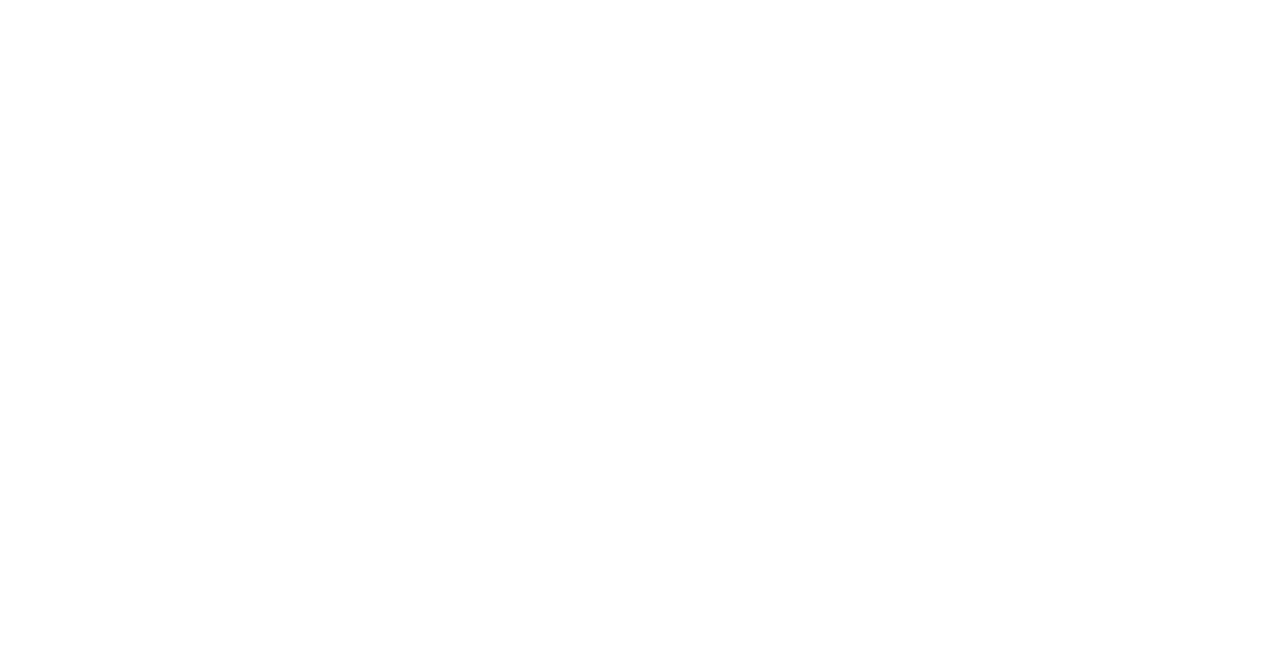
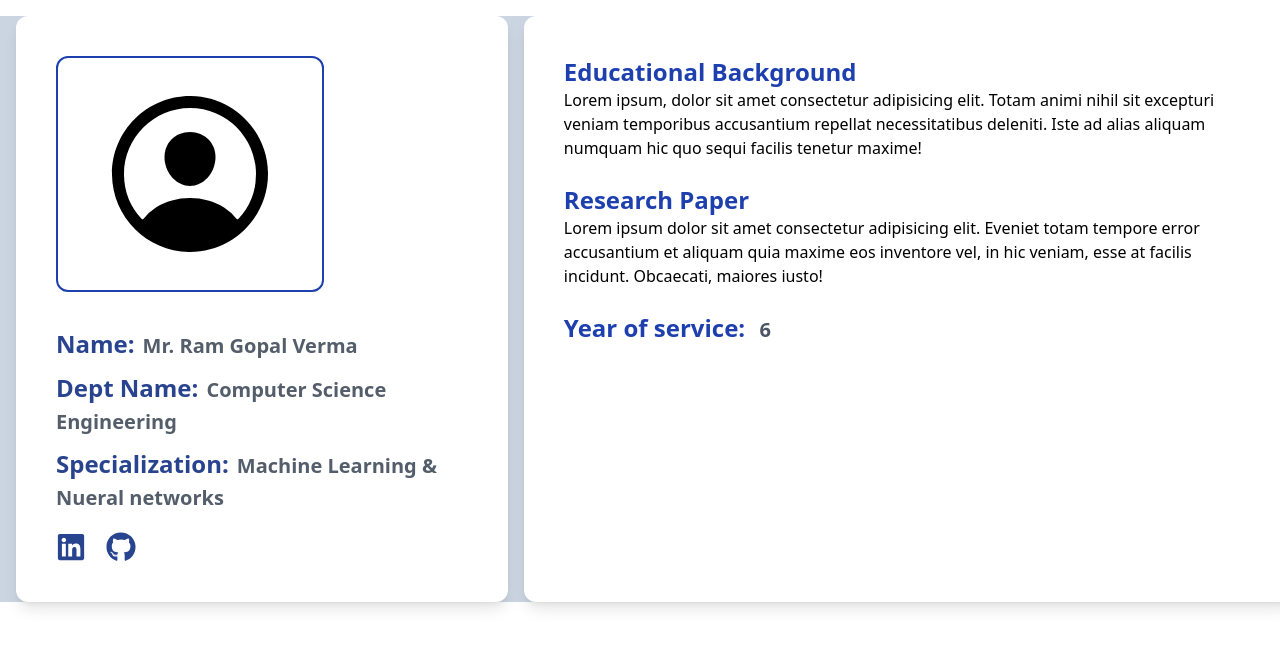
Before and after one commit to TheAkashRoy/ERP-System, a React (Create React App) app in the folder frontend/: page /teacher-profile in a window 1280 px wide. Shown: the top 648 px of the page. Built offline with nearby package versions, Linux system fonts and the light colour scheme.

Commit message:
dinal updates

```diff
--- a/frontend/src/components/GiveExam.jsx
+++ b/frontend/src/components/GiveExam.jsx
@@ -3,7 +3,7 @@
 import { RxCrossCircled } from "react-icons/rx";
 import Sidebar2 from './Sidebar2';
 import Swal from 'sweetalert2'
-
+import exam from '../assets/exam.jpg'
 function GiveExam() {
   const [isModalOpen, setIsModalOpen] = useState(false);
   const [error, setError] = useState("");
@@ -81,6 +81,7 @@
     <div className='flex flex-row '>
     <Sidebar2/>
 <div className='flex flex-col gap-2 items-start justify-start bg-gray-100 p-10 w-full '>
+<img src={exam} alt="exam" className='w-[58%] h-[55%] mb-1'/>
 <input type="text"
 name="code"
 placeholder='Enter Code here'
--- a/frontend/src/components/RoutineBox.jsx
+++ b/frontend/src/components/RoutineBox.jsx
@@ -55,7 +55,7 @@
          resp = await response.json();
         console.log("Code from response",resp);
         setError("");
-
+        closeModal();
       } else {
         setError("Code could not be fetched.");
       }
--- a/frontend/src/components/Sidebar.jsx
+++ b/frontend/src/components/Sidebar.jsx
@@ -13,10 +13,11 @@
       </div></Link>
       <div className="p-4 mt-10 flex flex-col gap-3">
         <ul className="space-y-3 hover:cursor-pointer items-center">
+        <Link to="/teacher-profile">
           <li className="p-2 text-lg text-[#787486] group-hover:text-gray-900 flex flex-row font-semibold gap-2 items-center ">
             <BsPerson className="hidden lg:block" />
             Profile
-          </li>
+          </li></Link>
           <Link to="/update-question">
             <li className="p-2 text-lg text-[#787486] group-hover:text-gray-900 flex flex-row font-semibold gap-2 items-center ">
               <FiEdit className="hidden lg:block" />
--- a/frontend/src/components/Sidebar2.jsx
+++ b/frontend/src/components/Sidebar2.jsx
@@ -15,14 +15,16 @@
     <Link to="/student">
       <div className="flex flex-col justify-center items-center gap-3 text-lg md:text-2xl mt-20">
         <BsPersonCircle className="text-7xl text-[#787486]" />
-        <h1 className="text-center">Student name</h1>
+        <h1 className="text-center">Anmol Reshi</h1>
       </div></Link>
+
       <div className="p-4 mt-10 flex flex-col gap-3">
         <ul className="space-y-3 hover:cursor-pointer items-center">
+        <Link to="/student-profile">
           <li className="p-2 text-lg text-[#787486] group-hover:text-gray-900 flex flex-row font-semibold gap-2 items-center lg:ml-4">
             <BsPerson className="hidden lg:block" />
             Profile
-          </li>
+          </li></Link>
           <li className="p-2 text-lg text-[#787486] group-hover:text-gray-900 flex flex-row font-semibold gap-2 items-center lg:ml-4">
             <AiOutlineSchedule className="hidden lg:block" />
             Full Routine
--- a/frontend/src/pages/Stuprofile.js
+++ b/frontend/src/pages/Stuprofile.js
@@ -8,7 +8,7 @@
       <div className="flex flex-col lg:flex-row w-full gap-12 lg:gap-24 m-6 p-20 rounded-xl shadow-lg bg-white items-center">
       <div className='border-2 border-blue-800 p-5 rounded-xl'><IoPersonCircleOutline className='w-56 h-48 '/></div>
 
-      <div className="flex flex-col gap-6 font-bold text-lg ">
+      <div className="flex flex-col gap-4  text-lg ">
           <div className="flex flex-col gap-3 ml-5 lg:ml-0 text-blue-900 opacity-95 lg:mt-3">
             <h2 className='text-3xl'>Name: <span className='font-semibold text-2xl text-gray-600'>Anmol Reshi</span> </h2>
             <h3 className='text-3xl'>Enrollment no: <span className='font-semibold text-2xl text-gray-600'> 120210020190010</span></h3>
@@ -30,22 +30,22 @@
             </thead>
             <tbody>
               <tr>
-                <td className="border border-slate-500">
+                <td className="border border-slate-500 p-2">
                   Software Engineering
                 </td>
-                <td className="border border-slate-500">3</td>
+                <td className="border border-slate-500 p-2 ">3</td>
               </tr>
               <tr>
-                <td className="border border-slate-500">
+                <td className="border border-slate-500 p-2">
                   Database Management System
                 </td>
-                <td className="border border-slate-500">3</td>
+                <td className="border border-slate-500 p-2">3</td>
               </tr>
               <tr>
-                <td className="border border-slate-500">
+                <td className="border border-slate-500 p-2">
                   Object Oriented Programming
                 </td>
-                <td className="border border-slate-500">2</td>
+                <td className="border border-slate-500 p-2">2</td>
               </tr>
             </tbody>
           </table>
--- a/frontend/src/pages/Teaprofile.js
+++ b/frontend/src/pages/Teaprofile.js
@@ -1,9 +1,49 @@
 import React from 'react'
+import { FaLinkedin, FaGithub } from "react-icons/fa";
+import { IoPersonCircleOutline } from "react-icons/io5";
 
 function Teaprofile() {
   return (
-    <div>
+    <div className='bg-slate-300'>
+    <div className="flex flex-col lg:flex-row w-full gap-4 m-4">
+    <div className="flex flex-row items-start p-10 gap-6 font-bold lg:w-5/6 text-lg bg-white lg:flex-col rounded-xl shadow-lg">
 
+    <div className='border-2 border-blue-800 p-5 flex flex-row justify-center items-center rounded-xl'><IoPersonCircleOutline className='w-56 h-48 '/></div>
+
+      <div className="flex flex-col gap-3 ml-2 lg:ml-0 text-blue-900 opacity-95 lg:mt-3">
+        <h2 className='text-2xl'>Name:<span className='font-semibold text-xl ml-2 text-gray-600'>Mr. Ram Gopal Verma</span></h2>
+        <h3 className='text-2xl'>Dept Name:<span className='font-semibold text-xl ml-2 text-gray-600'>Computer Science Engineering</span></h3>
+        <h3 className='text-2xl'>Specialization:<span className='font-semibold text-xl ml-2 text-gray-600'>Machine Learning & Nueral networks</span></h3>
+        <div className="flex flex-row text-3xl gap-5 mt-2">
+          <FaLinkedin />
+          <FaGithub />
+        </div>
+      </div>
+    </div>
+    <div className="flex flex-col gap-6 p-10 bg-white rounded-xl shadow-lg">
+      <div>
+        <h2 className="font-semibold text-2xl text-blue-800">
+          Educational Background
+        </h2>
+        <p>
+          Lorem ipsum, dolor sit amet consectetur adipisicing elit. Totam
+          animi nihil sit excepturi veniam temporibus accusantium repellat
+          necessitatibus deleniti. Iste ad alias aliquam numquam hic quo
+          sequi facilis tenetur maxime!
+        </p>
+      </div>
+      <div>
+        <h2 className="font-semibold text-2xl text-blue-800">Research Paper</h2>
+        <p>
+          Lorem ipsum dolor sit amet consectetur adipisicing elit. Eveniet
+          totam tempore error accusantium et aliquam quia maxime eos
+          inventore vel, in hic veniam, esse at facilis incidunt. Obcaecati,
+          maiores iusto!
+        </p>
+      </div>
+      <h3 className="font-semibold text-blue-800 text-2xl">Year of service: <span className='font-semibold text-xl ml-2 text-gray-600'>6</span></h3>
+    </div>
+  </div>
     </div>
   )
 }
```
Also changed, not shown: frontend/src/assets/exam.jpg (added).
